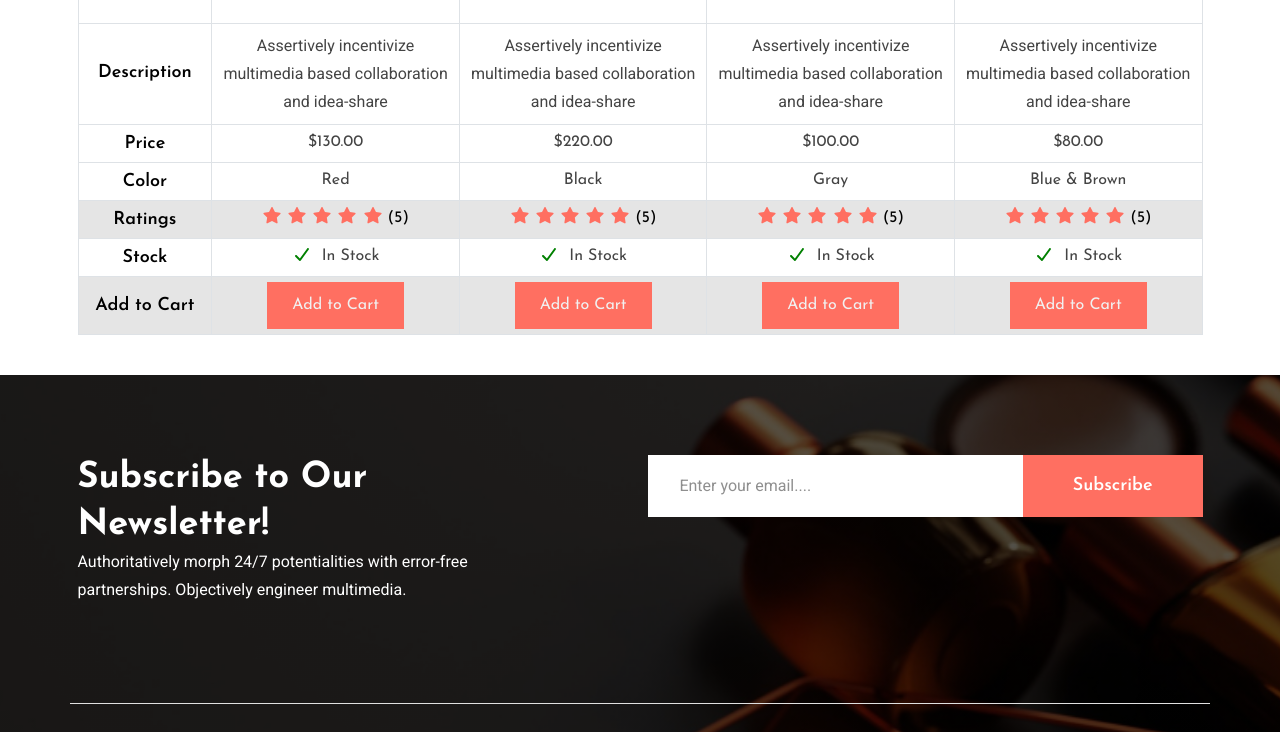
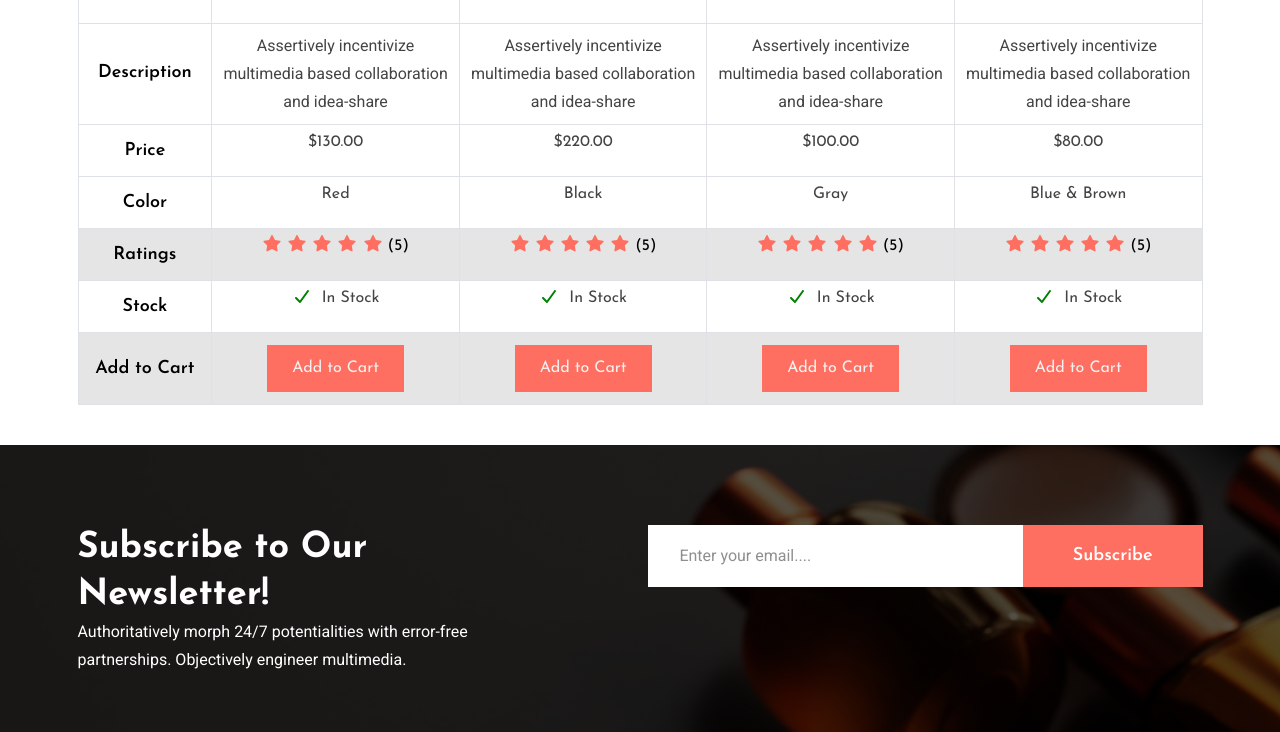
Before and after one commit to SadiaLiana10/Aytor-final-project, a plain HTML site: page compare.html in a window 1280 px wide. Shown: the part 964-1696 px from the top of the page. Drawn offline with nearby package versions, Linux system fonts and the light colour scheme; some packages are replaced by stand-ins of ours; a script that the page names is missing.

Commit message:
compare more

```diff
--- a/assets/css/style.css
+++ b/assets/css/style.css
@@ -2367,4 +2367,7 @@ footer .top-card span{
 #table th{
     vertical-align: middle;
 }
+.compare_addtocart td{
+    padding:12px 0;
+}
 /* compare table ends */
--- a/compare.html
+++ b/compare.html
@@ -281,21 +281,21 @@
                           <td>Assertively incentivize multimedia based collaboration and idea-share</td>
                         </tr>
                         <tr class="compare_price">
-                          <th scope="row">Price</th>
+                          <th scope="row" style="padding:12px 0">Price</th>
                           <td>$130.00</td>
                           <td>$220.00</td>
                           <td>$100.00</td>
                           <td>$80.00</td>
                         </tr>
                         <tr class="compare_color">
-                          <th scope="row">Color</th>
+                          <th scope="row" style="padding:12px 0">Color</th>
                           <td>Red</td>
                           <td>Black</td>
                           <td>Gray</td>
                           <td>Blue &amp; Brown</td>
                         </tr>
-                        <tr class="compare_ratings table-active">
-                          <th scope="row">Ratings</th>
+                        <tr class="compare_ratings table-active" style="padding:12px 0">
+                          <th scope="row" style="padding:12px 0">Ratings</th>
                           <td>
                             <div class="star" style="color: #FF6F61;">
                               <span><i class="fa-solid fa-star"></i></span>
@@ -340,14 +340,14 @@
 
                           </td>
                         </tr>
-                        <tr class="compare_stock">
-                          <th scope="row">Stock</th>
+                        <tr class="compare_stock" style="padding:12px 0">
+                          <th scope="row" style="padding:12px 0">Stock</th>
                           <td><span style="color: green;"><i class="fa-solid fa-check"></i></span> &nbsp;In Stock</td>
                           <td><span style="color: green;"><i class="fa-solid fa-check"></i></span> &nbsp;In Stock</td>
                           <td><span style="color: green;"><i class="fa-solid fa-check"></i></span> &nbsp;In Stock</td>
                           <td><span style="color: green;"><i class="fa-solid fa-check"></i></span> &nbsp;In Stock</td>
                         </tr>
-                        <tr class="compare_addtocart table-active">
+                        <tr class="compare_addtocart table-active" >
                           <th scope="row">Add to Cart</th>
                           <td><a class="compare_button" href="#">Add to Cart</a></td>
                           <td><a class="compare_button" href="#">Add to Cart</a></td>
```
